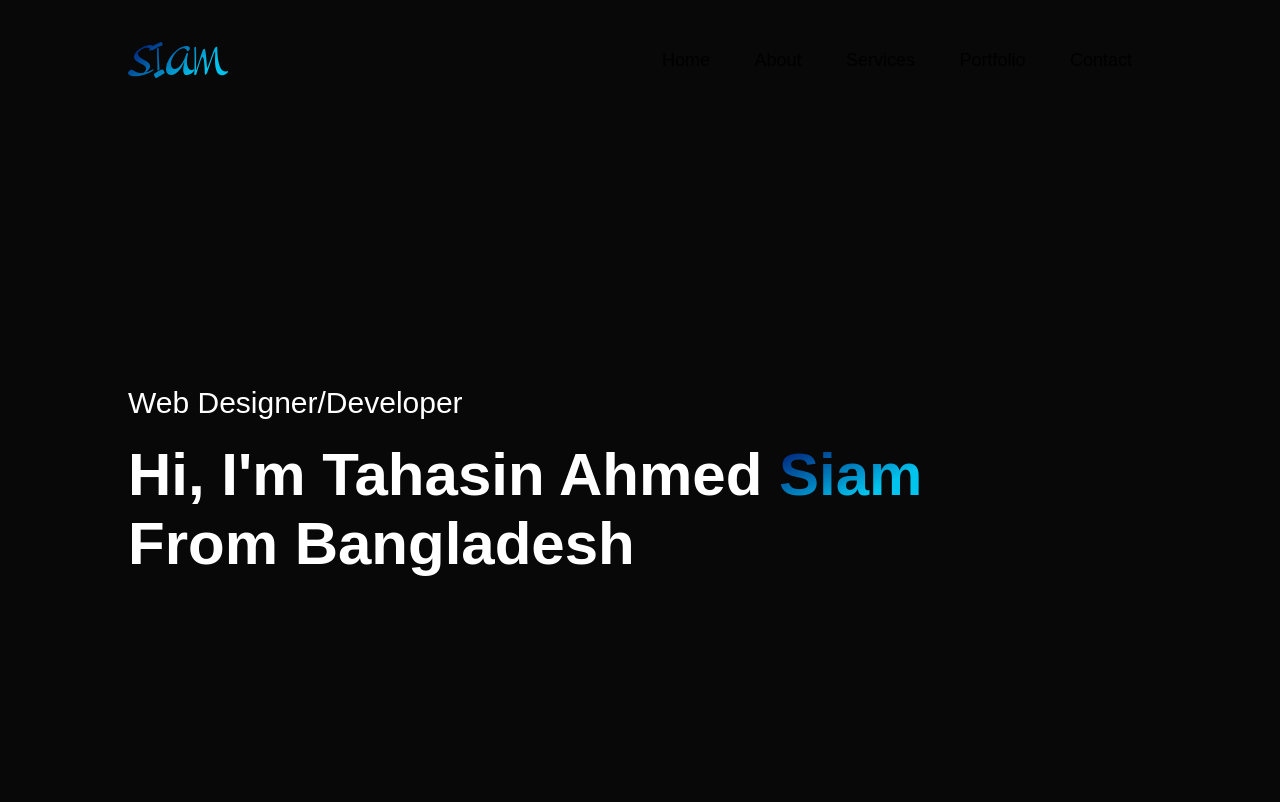
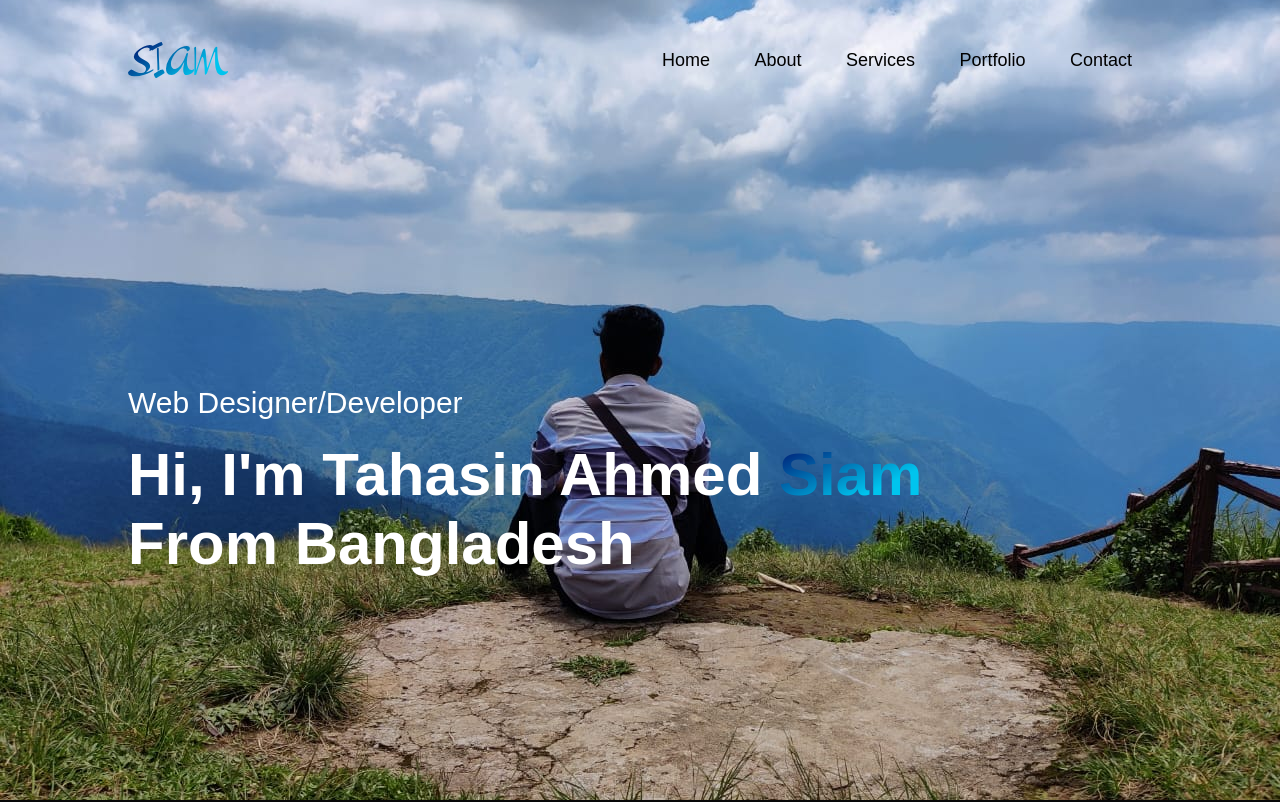
Before and after one commit to Tahasin20/Portfolio, a plain HTML site: page index.html in a window 1280 px wide. Shown: the top 802 px of the page. Drawn offline with Linux system fonts and the light colour scheme.

Commit message:
Update index.html

```diff
--- a/index.html
+++ b/index.html
@@ -8,7 +8,7 @@
     <script src="https://kit.fontawesome.com/05912c578a.js" crossorigin="anonymous"></script>
 </head>
 <body>
-    <div id="header">
+    <div id="header" style="background-image: url(background.png)">
         <div class="container">
             <nav>
                 <img src="logo.svg"  class="logo">
```
